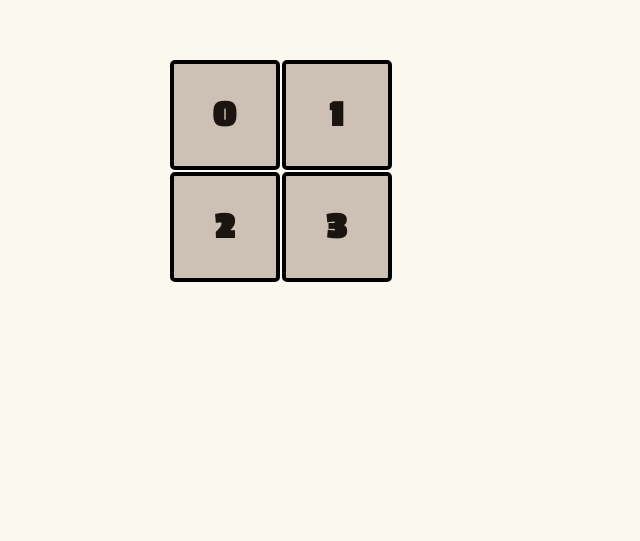
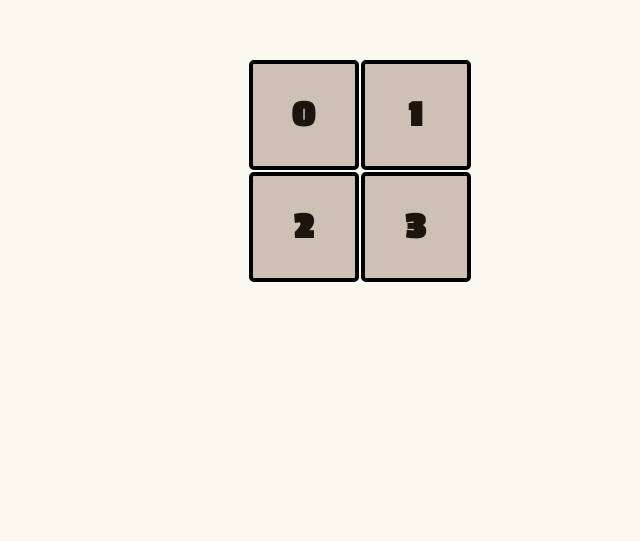
Before and after one commit to pmrt/puzzle, a plain HTML site: page view/index.html in a window 1280 px wide. Shown: the part 102-643 px from the top of the page, without its empty margins (280-920 px from the left). Drawn offline with Linux system fonts and the light colour scheme.

Commit message:
fixed panel not 4-dimension panels not centered

```diff
--- a/view/main.css
+++ b/view/main.css
@@ -4,7 +4,7 @@ body, html {
 	background-color: rgb(250,248,239);
 }
 
-#content {
+#content, body table{
 	display: flex;
 	justify-content: center;
 }
```
